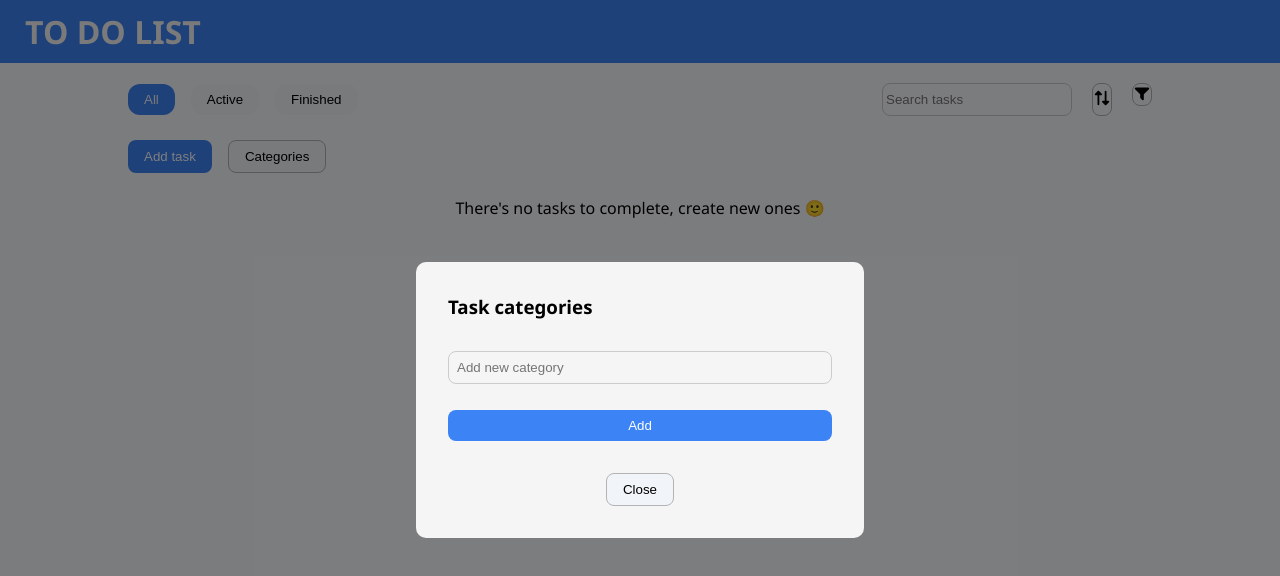
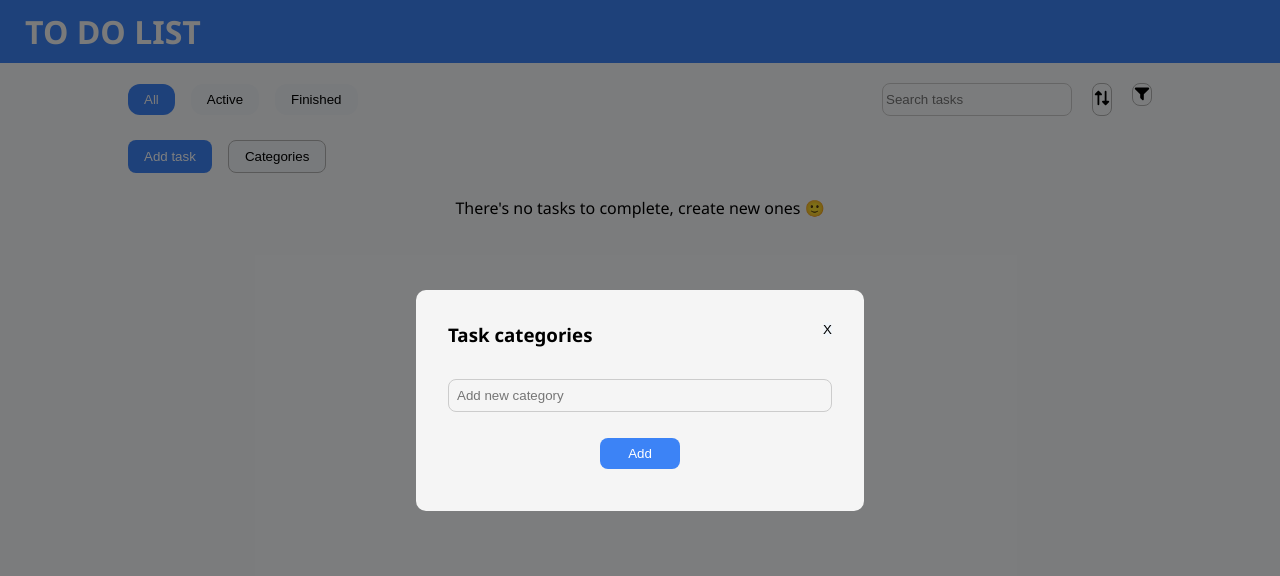
Before and after one commit to emapepic/to-do-list, a React app: page / in a window 1280 px wide. Both pictures are taken after a click on the button "Categories". Shown: the top 576 px of the page. Built offline with nearby package versions, Linux system fonts and the light colour scheme; the HTML template or start-up script is replaced by a standard one.

Commit message:
added function for deleting categories

```diff
--- a/src/components/TaskCategories.jsx
+++ b/src/components/TaskCategories.jsx
@@ -20,10 +20,17 @@ export default function TaskCategories({onClose}) {
         setNewCategory('');
     }
 
+    const deleteCategory = (index) => {
+        setCategories(prevCategories => prevCategories.filter((_, i) => i !== index))
+    }
+
     return (
         <div className="modal-overlay" onClick={onClose}>
             <div className="modal" onClick={(e) => e.stopPropagation()}>
-                <h3>Task categories</h3>
+                <div className="modal-header">
+                    <h3>Task categories</h3>
+                    <button className="close-btn" onClick={onClose}>X</button>
+                </div>
                 <div className="categories-wrapper">
                     {categories.length>0 && (
                         categories.map((category, index) =>
@@ -34,6 +41,14 @@ export default function TaskCategories({onClose}) {
                                 // disabled={category===activeCategory}
                                 >
                                     {category}
+                                    <span
+                                        style={{marginLeft: '1rem', marginBottom: '0.5rem', opacity: 0.6}}
+                                        onClick={(e) => {
+                                            e.stopPropagation();
+                                            deleteCategory(index)}}
+                                    >
+                                        x
+                                    </span>
                             </button>
                         )
                     )}
@@ -44,10 +59,7 @@ export default function TaskCategories({onClose}) {
                         value={newCategory}
                         placeholder="Add new category"
                         onChange={(e) => setNewCategory(e.target.value)} />
-                    <button className="add-btn" onClick={addCategory}>Add</button>
-                </div>
-                <div className="close-btn-wrapper">
-                    <button className="close-btn" onClick={onClose}>Close</button>
+                    <button className="add-btn add-category" onClick={addCategory}>Add</button>
                 </div>
             </div>
         </div>
--- a/src/style.css
+++ b/src/style.css
@@ -373,10 +373,11 @@ input:hover {
   margin-top: 1rem;
 }
 
-.close-btn-wrapper {
-  margin: 1rem;
-  margin-bottom: 0;
-  text-align: center;
+.modal-header {
+  display: flex;
+  flex-direction: row;
+  justify-content: space-between;
+  align-items: flex-start;
 }
 
 /* categories */
@@ -406,6 +407,17 @@ input:hover {
   background-color: cadetblue;
 }
 
+.add-category {
+  width: 5rem;
+  margin: 0 auto;
+}
+
+.close-btn {
+  margin-top: 0 !important;
+  padding: 0;
+  border: none;
+}
+
 /* due date */
 .due-date {
   font-size: 12px;
```
